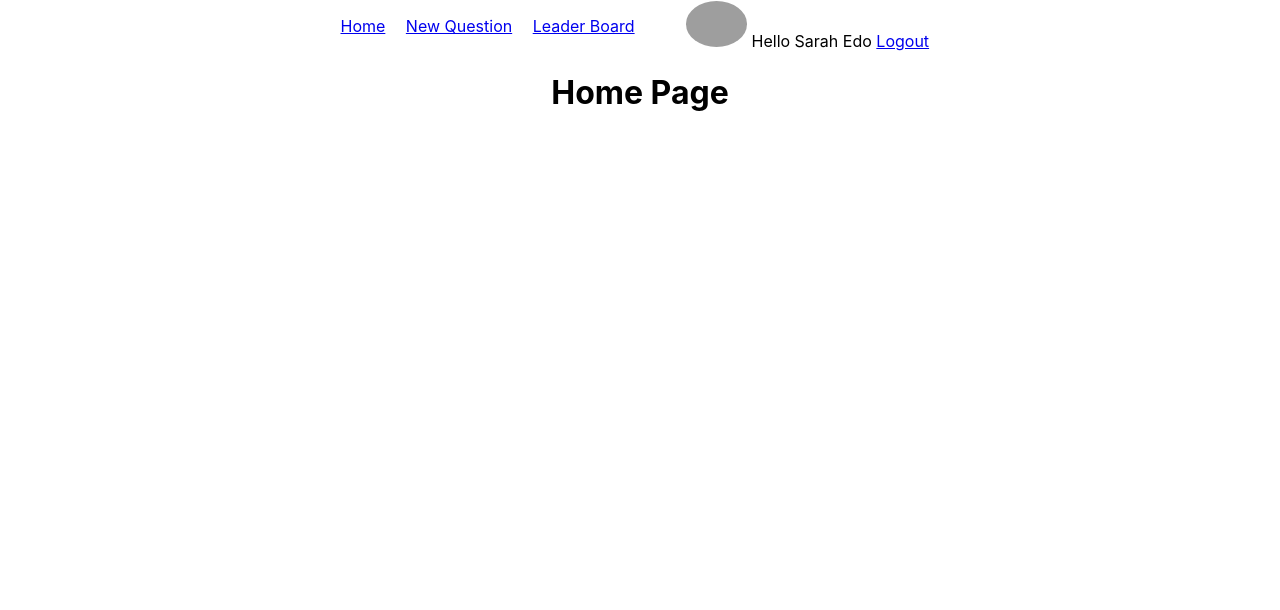
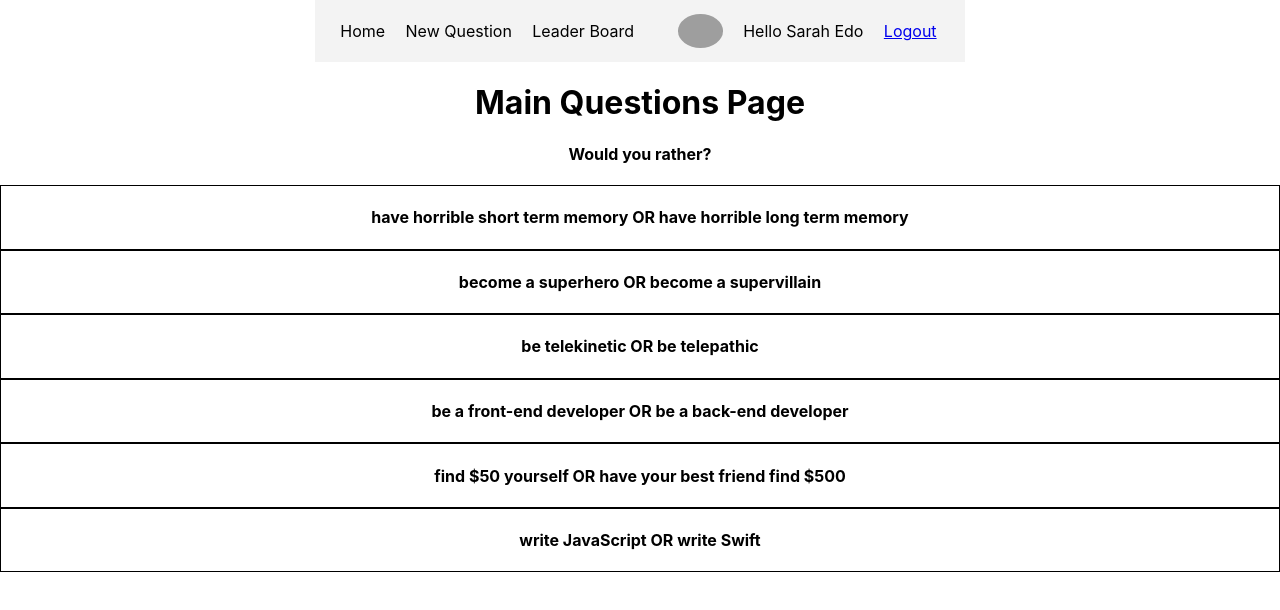
Before and after one commit to YahiaNagib/would-you-rather, a React (Create React App) app: page / in a window 1280 px wide. Shown: the top 610 px of the page. Built offline with nearby package versions, Linux system fonts and the light colour scheme; grey boxes are pictures that could not be loaded.

Commit message:
home page

```diff
--- a/src/components/NavBar.js
+++ b/src/components/NavBar.js
@@ -7,13 +7,13 @@ function NavBar(props) {
     <div className="nav-bar">
       <ul>
         <li>
-          <Link to="/"> Home </Link>
+          <Link className='text-link' to="/"> Home </Link>
         </li>
         <li>
-          <Link to="/new"> New Question </Link>
+          <Link className='text-link' to="/new"> New Question </Link>
         </li>
         <li>
-          <Link to="/board"> Leader Board </Link>
+          <Link className='text-link' to="/board"> Leader Board </Link>
         </li>
       </ul>
       {authUser ? (
--- /dev/null
+++ b/src/components/Question.js
@@ -0,0 +1,16 @@
+import { connect } from "react-redux";
+
+function Question({question}) {
+  return <div className="question">
+      <h4>{question.optionOne.text} OR {question.optionTwo.text}</h4>
+  </div>;
+}
+
+function mapStateToProps({ authUser, questions }, { id }) {
+  const question = questions[id];
+  return {
+    authUser,
+    question,
+  };
+}
+export default connect(mapStateToProps)(Question);
--- a/src/index.css
+++ b/src/index.css
@@ -18,6 +18,15 @@ code {
   justify-content: center;
   width: 50%;
   margin: auto;
+  padding: 5px;
+  background-color: #f3f3f3;
+}
+
+.nav-bar .profile {
+  padding: 3px;
+  display: flex;
+  align-items: center;
+  justify-content: space-evenly;
 }
 
 ul {
@@ -29,7 +38,16 @@ ul {
   padding: 0;
 }
 
+.text-link {
+  text-decoration: none;
+  color: #000;
+}
+
 img {
   border-radius: 50%;
-  width: 20%;
+  width: 15%;
 }
+
+.question {
+  border: 1px solid #000;
+}
--- a/src/main_pages/Home.js
+++ b/src/main_pages/Home.js
@@ -1,10 +1,21 @@
+import Question from "../components/Question";
+import { connect } from "react-redux";
 
-function Home() {
+function Home({ ids }) {
   return (
     <div>
-      <h1> Home Page </h1>
+      <h1> Main Questions Page </h1>
+      <h4>Would you rather?</h4>
+      {ids.map((id) => (
+        <Question id={id} />
+      ))}
     </div>
   );
 }
 
-export default Home;
+function mapStateToProps({ questions }) {
+  return {
+    ids: Object.keys(questions),
+  };
+}
+export default connect(mapStateToProps)(Home);
```
